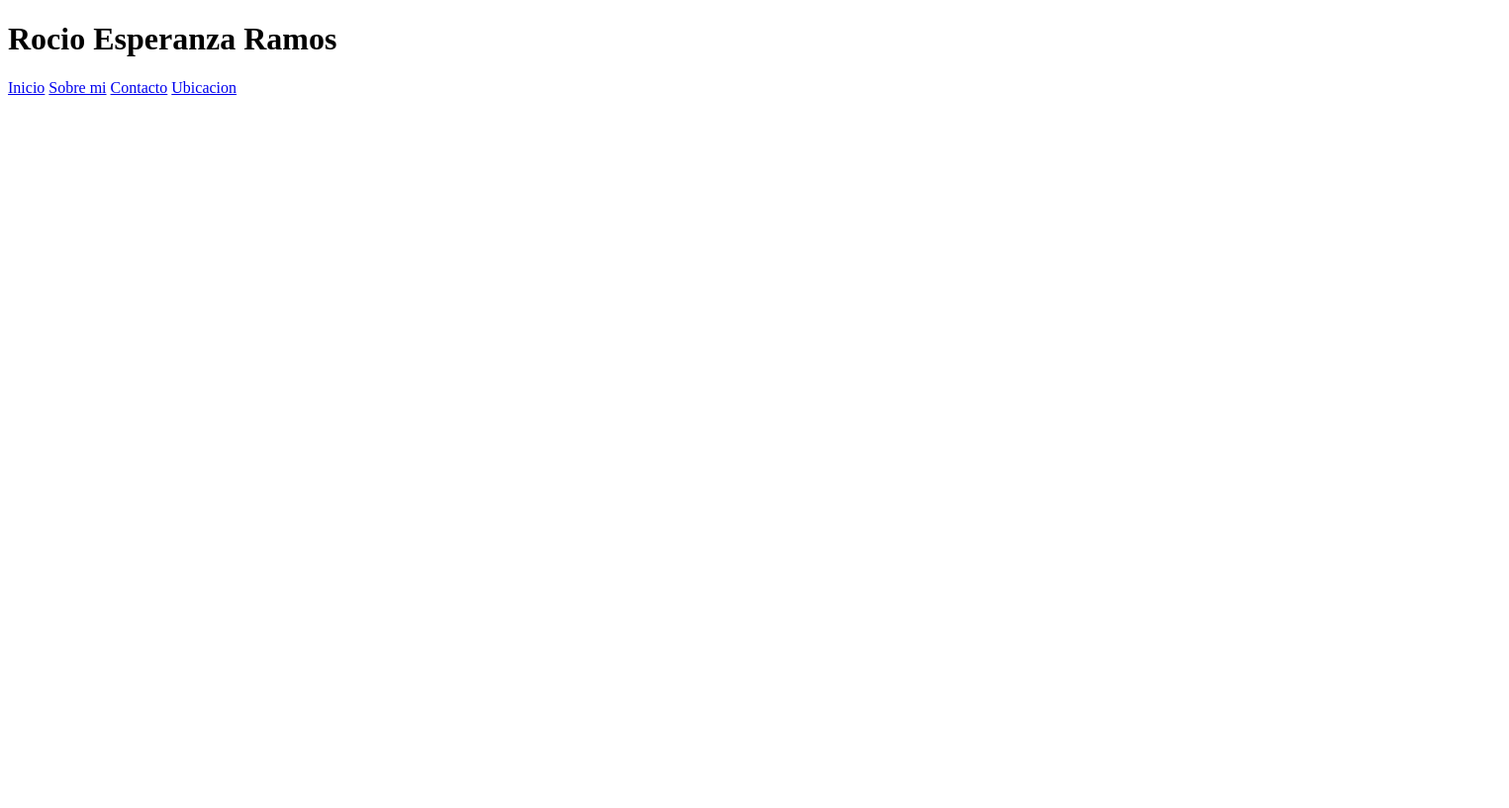
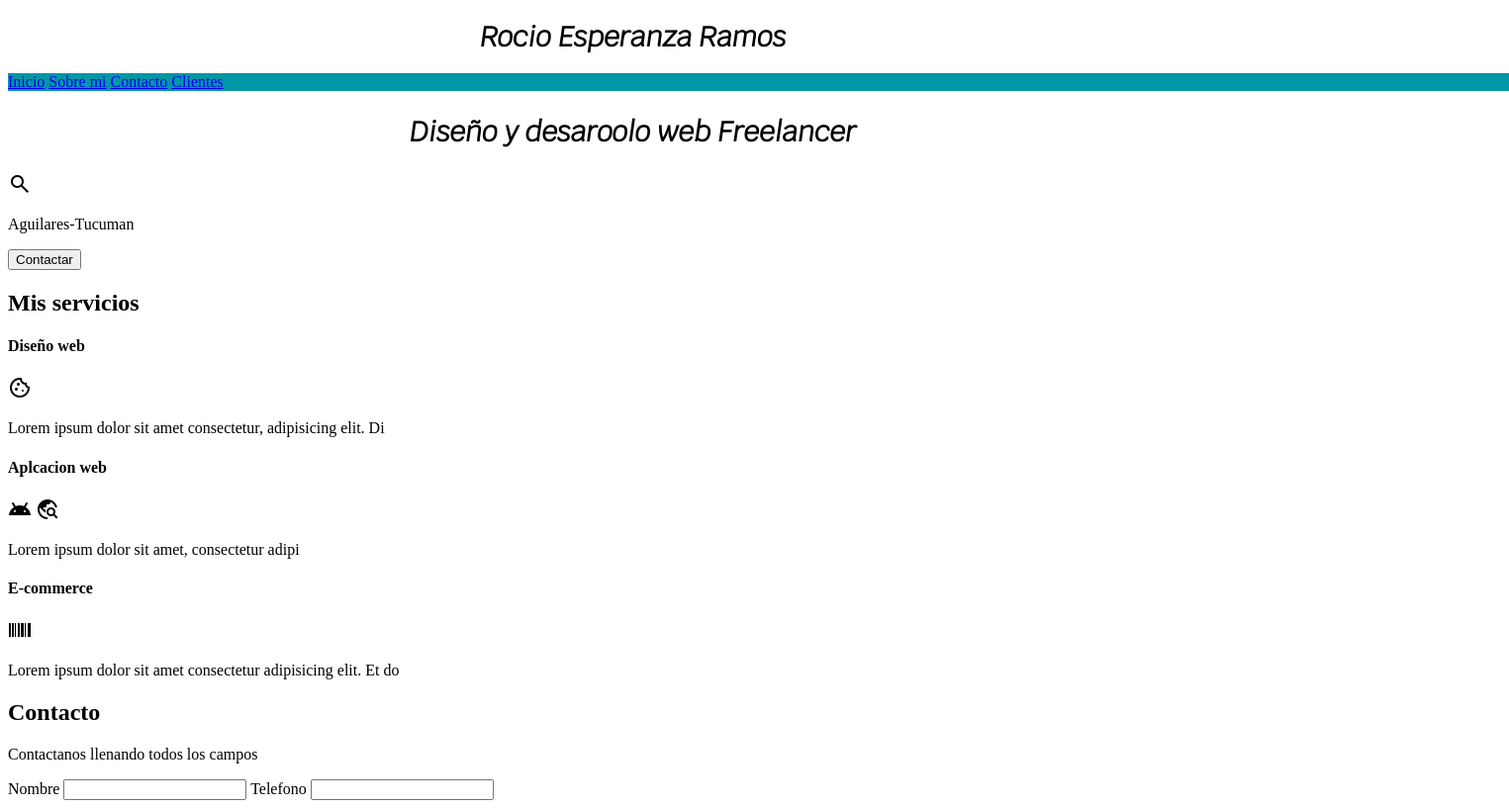
Before and after one commit to roramoss/Proyectopersonal1, a plain HTML site: page index.html in a window 1280 px wide. Shown: the whole page at 99% size, 1525 px wide, since content can reach past the window. Drawn offline with nearby package versions, Linux system fonts and the light colour scheme.

Commit message:
cambios en el html y css

```diff
--- /dev/null
+++ b/css/style.css
@@ -0,0 +1,26 @@
+
+html{
+    font-size: 62.5%;
+}
+body{
+    font-size: 16px;
+}
+
+
+
+.titulo{
+    text-align: center;
+    font-size: 2.8rem;
+    font-family: 'Krub', sans-serif;
+}
+
+
+
+
+.navegacion{
+    width: 120%;
+    margin: 0 auto 0 auto;
+    background-color: #0097a7;
+
+
+}
--- a/index.html
+++ b/index.html
@@ -2,20 +2,83 @@
 <html lang="en">
 <head>
     <meta charset="UTF-8">
+
+    <link rel="stylesheet" href="https://fonts.googleapis.com/css2?family=Material+Symbols+Outlined:opsz,wght,FILL,GRAD@24,400,0,0" />
+    <link rel="preconnect" href="https://fonts.googleapis.com">
+    <link rel="preconnect" href="https://fonts.gstatic.com" crossorigin>
+    <link href="https://fonts.googleapis.com/css2?family=Krub:ital,wght@1,300&display=swap" rel="stylesheet">
     <meta name="viewport" content="width=device-width, initial-scale=1.0">
+    <link rel="stylesheet" href="css/style.css">
+
     <title>Primer proyecto</title>
 </head>
 <body>
     <header>
-        <h1>Rocio Esperanza Ramos </h1>
+        <h1 class="titulo">Rocio Esperanza Ramos </h1>
     </header>
-    <nav>
+
+    <nav class="navegacion ">
         <a href="#">Inicio</a>
         <a href="#">Sobre mi</a>
         <a href="#">Contacto</a>
-        <a href="#">Ubicacion</a>
+        <a href="#">Clientes</a>
+
     </nav>
 
+    <section>
+        <h2 class="titulo">Diseño y desaroolo web Freelancer</h2>
+
+        <span class="material-symbols-outlined">
+            search
+            </span>
+            <p>Aguilares-Tucuman</p>
+            <button>Contactar</button>
+
+    </section>
+
+    <main>
+        <h2>Mis servicios</h2>
+<section>
+    <h4>Diseño web</h4>
+    <span class="material-symbols-outlined">
+        cookie
+        </span>
+        <p>Lorem ipsum dolor sit amet consectetur, adipisicing elit. Di</p>
+</section>
+<section>
+    <h4>Aplcacion web</h4>
+    <span class="material-symbols-outlined">
+        android
+        </span>
+        <span class="material-symbols-outlined">
+            travel_explore
+            </span>
+            <p>Lorem ipsum dolor sit amet, consectetur adipi</p>
+</section>
+
+<section>
+    <h4>E-commerce</h4>
+  <span class="material-symbols-outlined">
+        barcode
+          </span>
+           <p>Lorem ipsum dolor sit amet consectetur adipisicing elit. Et do</p>
+
+</section>
+
+
+    </main>
+
+
+<section>
+<h2>Contacto</h2>
+<p>Contactanos llenando todos los campos</p>
+<label for="">Nombre</label>
+<input type="text">
+<label for="">Telefono</label>
+<input type="number">
+
+
+</section>
 
 </body>
 </html>
```
Also changed, not shown: style.css (deleted).
